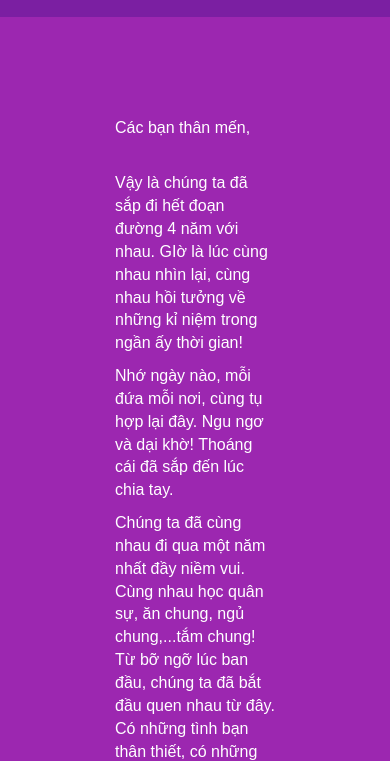
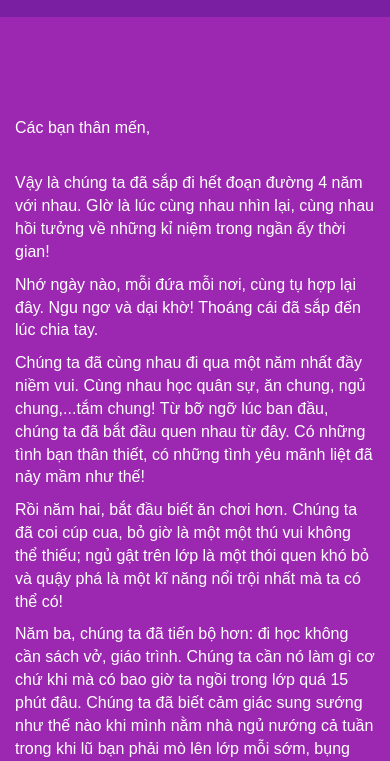
Before and after one commit to QTKDK37/QTKDK37.GitHub.io, a plain HTML site: page foreword.html in a window 390 px wide. Shown: the part 73-834 px from the top of the page. Drawn offline with nearby package versions, Linux system fonts and the light colour scheme.

Commit message:
Update Responsive!
Update Responsive!

```diff
--- a/css/foreword.css
+++ b/css/foreword.css
@@ -13,7 +13,7 @@ body {
 
 .content {
 	background-color: #9C27B0;
-	padding: 100px;
+	padding-top: 100px;
 	min-height: 900px;
 	color: white;
 }
```
